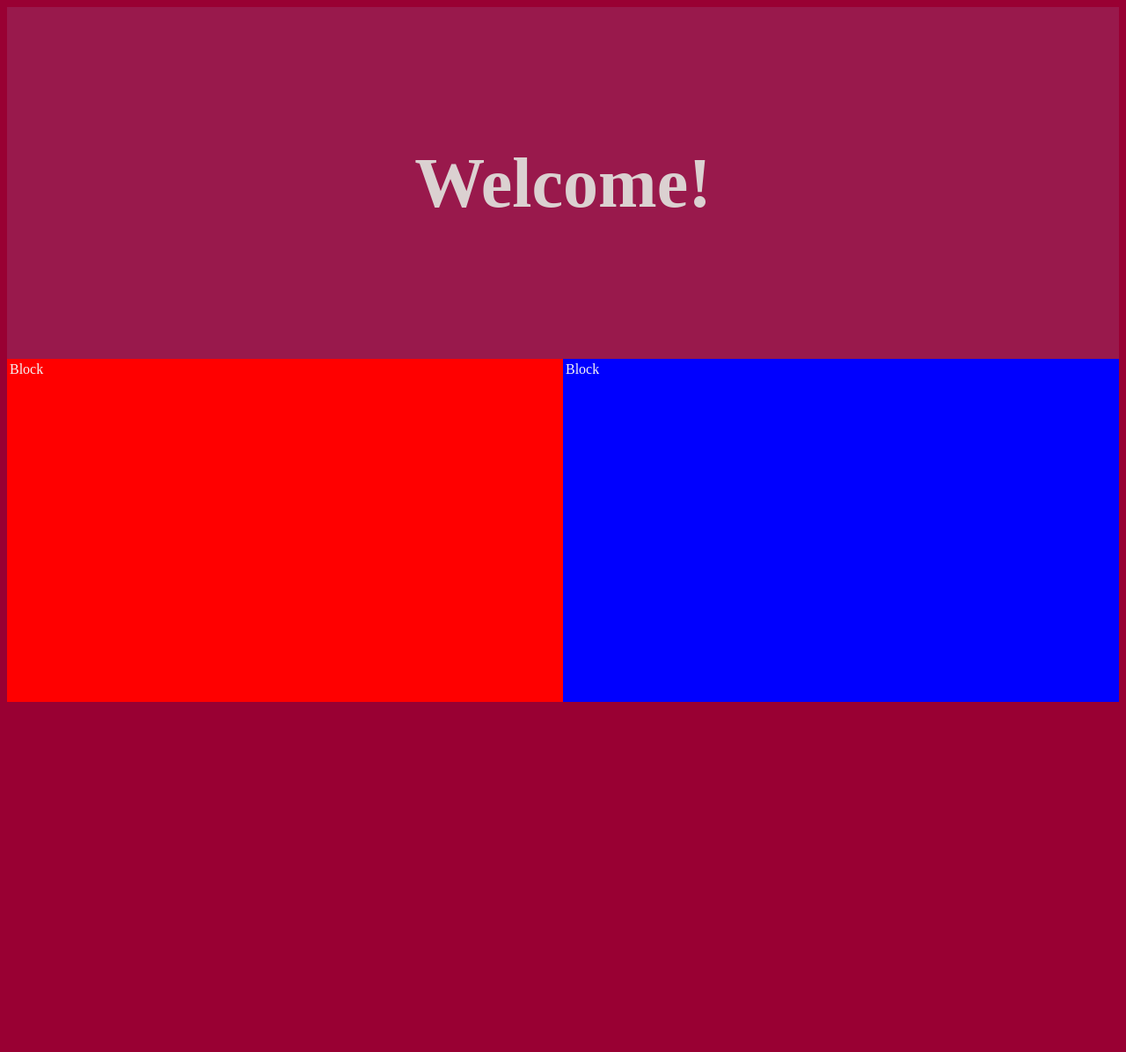
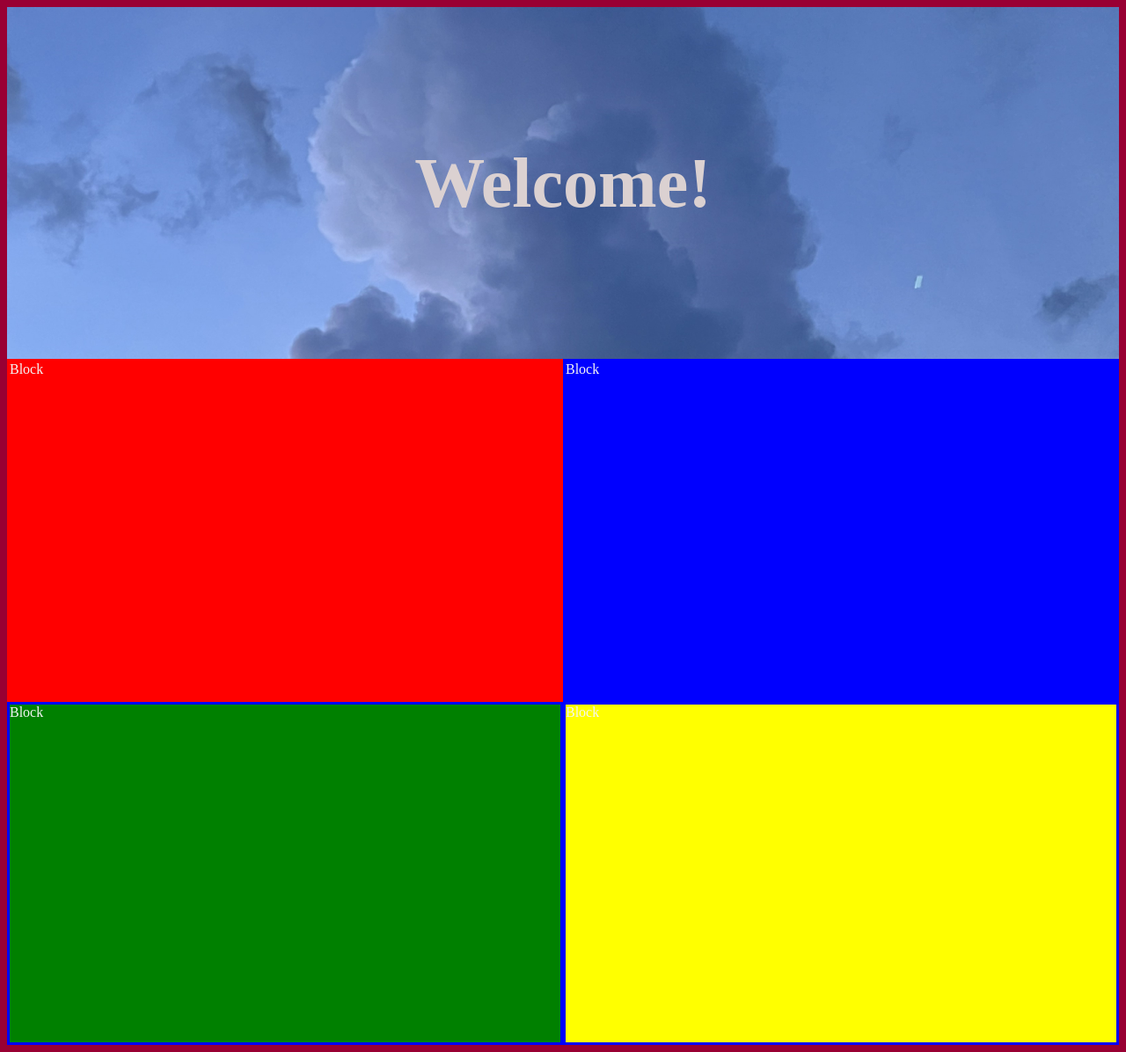
Before and after one commit to lambitkit/project1, a plain HTML site: page index.html in a window 1280 px wide. Shown: the whole page at 88% size. Before the commit the page ends 806 px from the top, so only its background shows below. Drawn offline with Linux system fonts and the light colour scheme.

Commit message:
Add grid blocks and banner background image

```diff
--- a/index.html
+++ b/index.html
@@ -14,13 +14,22 @@
     </head>
     <body>
         <!-- Banner here -->
-        <div id="banner" style="height: 50vh; display: flex; flex-direction: column; background-color: rgba(153, 51, 102, 0.5); justify-content: center; align-items: center;">
+        <div id="banner" style="height: 50vh; display: flex; flex-direction: column;  background-image: url('images/background.jpg'); background-size: cover; justify-content: center; align-items: center;">
             <h1 style="color: rgb(219, 209, 209); font-size: 5rem; text-align: center;">Welcome!</h1>
         </div>
+        <!-- Blocks here-->
+        <!-- Seperate between two sections in rows.
+             Row 1
+        -->
         <div class="block-container">
             <div class="blocks" style="background-color: red; border-color: red;">Block</div>
             <div class="blocks" style="background-color: blue; ">Block</div>
         </div>
+        <!--  Row 2 -->
+        <div class="block-container">
+            <div class="blocks" style="background-color: green;">Block</div>
+            <div class="blocks" style="background-color: yellow;">Block</div>
+        </div>
         <script src="" async defer></script>
     </body>
 </html>
```
Also changed, not shown: images/background.jpg (added).
